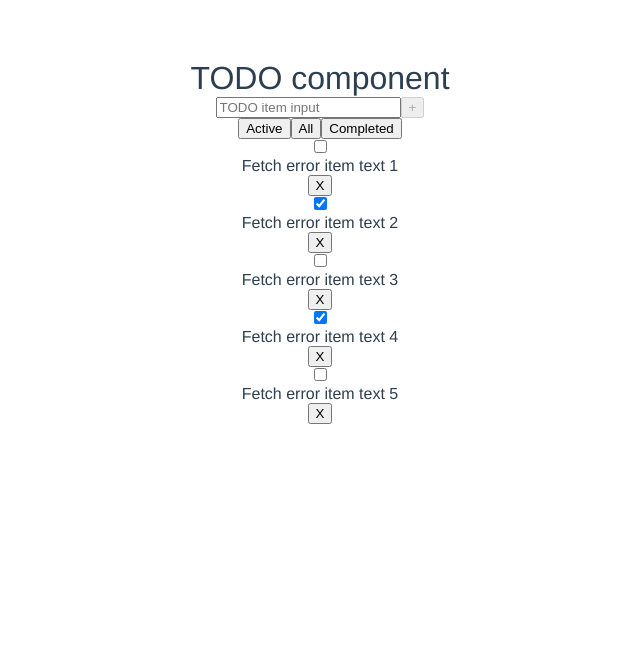
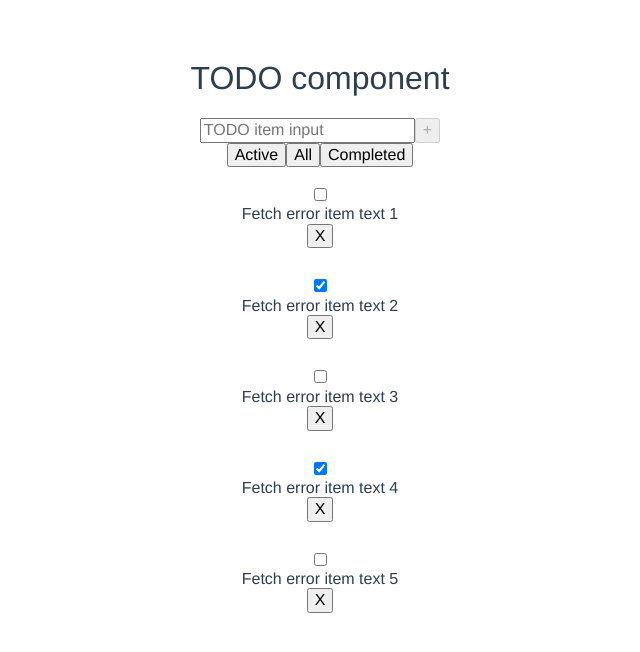
Before and after one commit to ggkguelensan/vue_sfc_todo_list, a Vue app: page / in a window 1280 px wide. Shown: the top 652 px of the page, without its empty margins (320-960 px from the left). Built offline with nearby package versions, Linux system fonts and the light colour scheme; no server answers.

Commit message:
to do list

```diff
--- a/src/App.vue
+++ b/src/App.vue
@@ -28,6 +28,162 @@
   margin: 0;
 }
 
+html {
+  line-height: 1.15; /* 1 */
+  -webkit-text-size-adjust: 100%; /* 2 */
+}
+
+body {
+  margin: 0;
+}
+
+main {
+  display: block;
+}
+
+h1 {
+  font-size: 2em;
+  margin: 0.67em 0;
+}
+
+hr {
+  box-sizing: content-box;
+  height: 0;
+  overflow: visible;
+}
+
+pre {
+  font-family: monospace, monospace;
+  font-size: 1em;
+}
+
+a {
+  background-color: transparent;
+}
+
+abbr[title] {
+  border-bottom: none;
+  text-decoration: underline;
+  text-decoration: underline dotted;
+}
+
+b,
+strong {
+  font-weight: bolder;
+}
+
+code,
+kbd,
+samp {
+  font-family: monospace, monospace;
+  font-size: 1em;
+}
+
+small {
+  font-size: 80%;
+}
+
+sub,
+sup {
+  font-size: 75%;
+  line-height: 0;
+  position: relative;
+  vertical-align: baseline;
+}
+
+sub {
+  bottom: -0.25em;
+}
+
+sup {
+  top: -0.5em;
+}
+
+img {
+  border-style: none;
+}
+
+button,
+input,
+optgroup,
+select,
+textarea {
+  font-family: inherit;
+  font-size: 100%;
+  line-height: 1.15;
+  margin: 0;
+}
+
+button,
+input {
+  overflow: visible;
+}
+
+button,
+select {
+  text-transform: none;
+}
+
+button,
+[type="button"],
+[type="reset"],
+[type="submit"] {
+  -webkit-appearance: button;
+}
+
+button::-moz-focus-inner,
+[type="button"]::-moz-focus-inner,
+[type="reset"]::-moz-focus-inner,
+[type="submit"]::-moz-focus-inner {
+  border-style: none;
+  padding: 0;
+}
+
+fieldset {
+  padding: 0.35em 0.75em 0.625em;
+}
+
+textarea {
+  overflow: auto;
+}
+
+[type="checkbox"],
+[type="radio"] {
+  box-sizing: border-box;
+  padding: 0;
+}
+
+[type="number"]::-webkit-inner-spin-button,
+[type="number"]::-webkit-outer-spin-button {
+  height: auto;
+}
+
+[type="search"] {
+  -webkit-appearance: textfield; /* 1 */
+  outline-offset: -2px; /* 2 */
+}
+
+[type="search"]::-webkit-search-decoration {
+  -webkit-appearance: none;
+}
+
+::-webkit-file-upload-button {
+  -webkit-appearance: button;
+  font: inherit;
+}
+
+details {
+  display: block;
+}
+
+summary {
+  display: list-item;
+}
+
+template {
+  display: none;
+}
+
 #app {
   font-family: 'Avenir', Helvetica, Arial, sans-serif;
   -webkit-font-smoothing: antialiased;
--- a/src/components/ToDo.vue
+++ b/src/components/ToDo.vue
@@ -61,9 +61,11 @@
     set_cntl_state (state) {
       this.cntl_state = state
     },
-    delete_item_by_id () {
+    delete_item_by_id (id) {
+      this.todo_list = this.todo_list.filter(item => item.id !== id)
     },
-    set_item_status_by_id () {
+    set_item_status_by_id (id, active) {
+      this.todo_list.find(item => item.id === id).active = active
     }
   },
   computed: {
--- a/src/components/ToDoItem.vue
+++ b/src/components/ToDoItem.vue
@@ -1,9 +1,13 @@
 <template>
-  <div class="todo__item container">
-    <input type="checkbox" :checked="!item.active"/>
+  <li class="todo__item container">
+    <input
+      type="checkbox"
+      :checked="!item.active"
+      @change="$emit('todo__item__set-item-status-by-id', item.id, !item.active)"
+    />
     <p>{{ item.text }}</p>
-    <button @click="add ">X</button>
-  </div>
+    <button @click="$emit('todo__item__delete-item-by-id', item.id)">X</button>
+  </li>
 </template>
 
 <script>
@@ -18,7 +22,7 @@
 
 <style scoped>
 li {
-  display: inline-block;
-  margin: 0 10px;
+  padding: 10px;
+  margin: 10px 0;
 }
 </style>
--- a/src/components/ToDoList.vue
+++ b/src/components/ToDoList.vue
@@ -1,7 +1,13 @@
 <template>
-  <div class="todo__list container">
-    <ToDoItem v-for="item in todo_list" :item="item" :key="item.id" />
-  </div>
+  <ul class="todo__list container">
+    <ToDoItem
+      @todo__item__delete-item-by-id="send_up_event_delete_item_by_id"
+      @todo__item__set-item-status-by-id="send_up_event_set_item_status_by_id"
+      v-for="item in todo_list"
+      :item="item"
+      :key="item.id"
+    />
+  </ul>
 </template>
 
 <script>
@@ -14,6 +20,14 @@
   },
   data () {
     return {}
+  },
+  methods: {
+    send_up_event_delete_item_by_id (id) {
+      this.$emit('todo__item__delete-item-by-id', id)
+    },
+    send_up_event_set_item_status_by_id (id, active) {
+      this.$emit('todo__item__set-item-status-by-id', id, active)
+    }
   }
 }
 </script>
```
